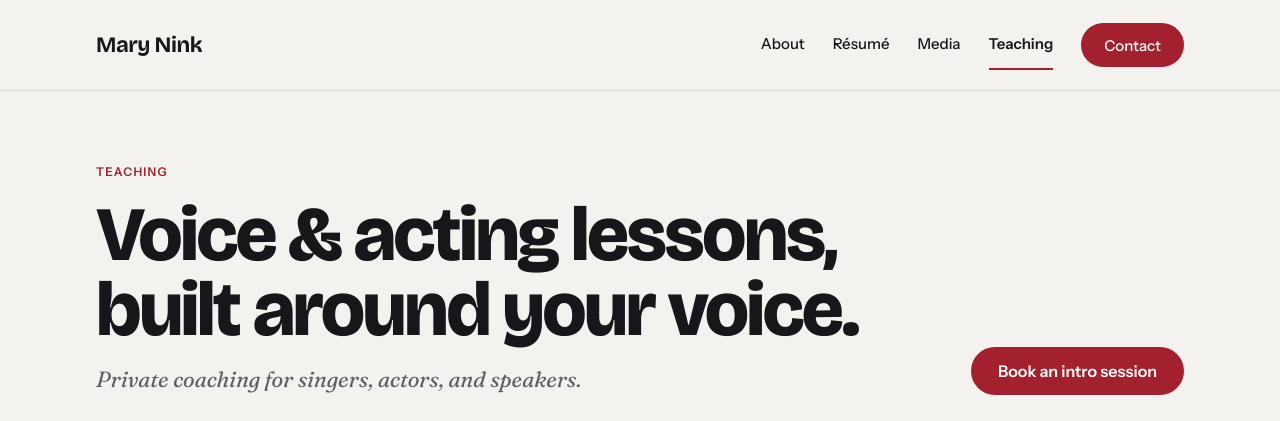
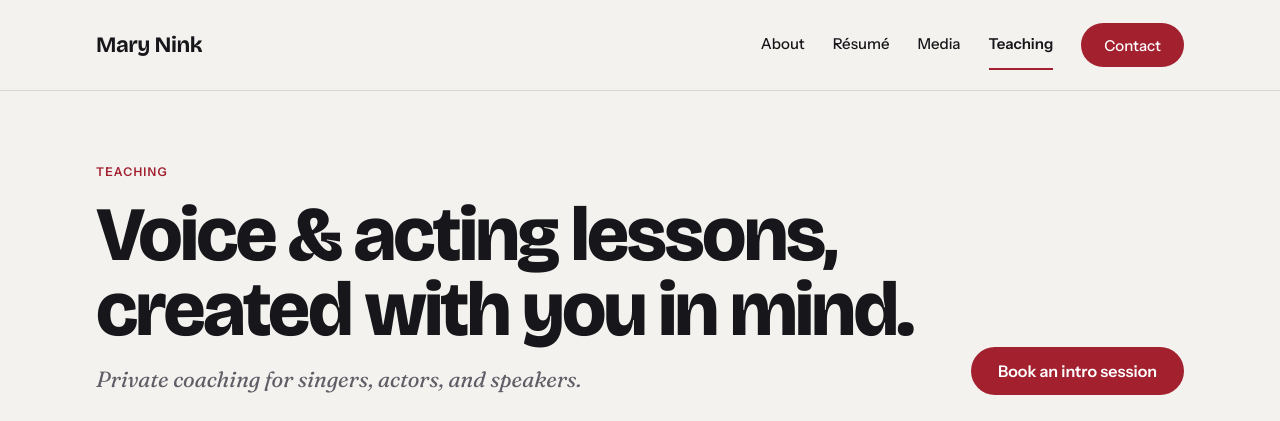
Before and after one commit to mott-lab/marynink, a plain HTML site: page teaching.html in a window 1280 px wide. Shown: the top 421 px of the page. Drawn offline with nearby package versions, Linux system fonts and the light colour scheme.

Commit message:
Teaching: new heading
Co-Authored-By: Claude Fable 5.1 <noreply@anthropic.com>
Claude-Session: https://claude.ai/code/session_01BaZf5eM7HSYV3GDWHsqvmv

```diff
--- a/teaching.html
+++ b/teaching.html
@@ -51,7 +51,7 @@
     <div class="wrap row">
       <div class="stack" style="flex:1 1 520px;min-width:0">
         <span class="eyebrow">Teaching</span>
-        <h1 class="display" style="max-width:860px">Voice &amp; acting lessons, built around your voice.</h1>
+        <h1 class="display" style="max-width:860px">Voice &amp; acting lessons, created with you in mind.</h1>
         <p class="lede measure">Private coaching for singers, actors, and speakers.</p>
       </div>
       <a class="btn btn--accent" href="contact.html?topic=lessons">Book an intro session</a>
```
